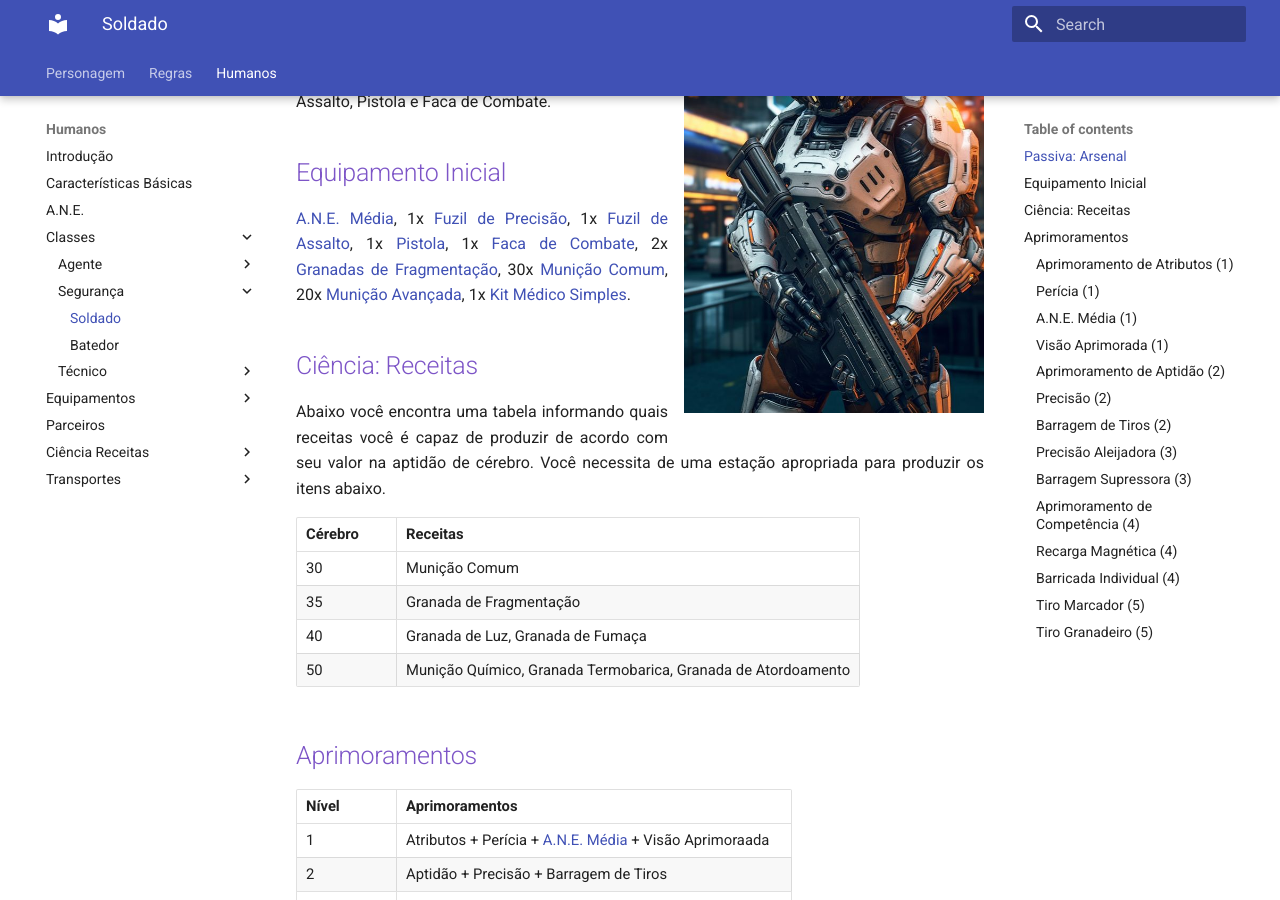
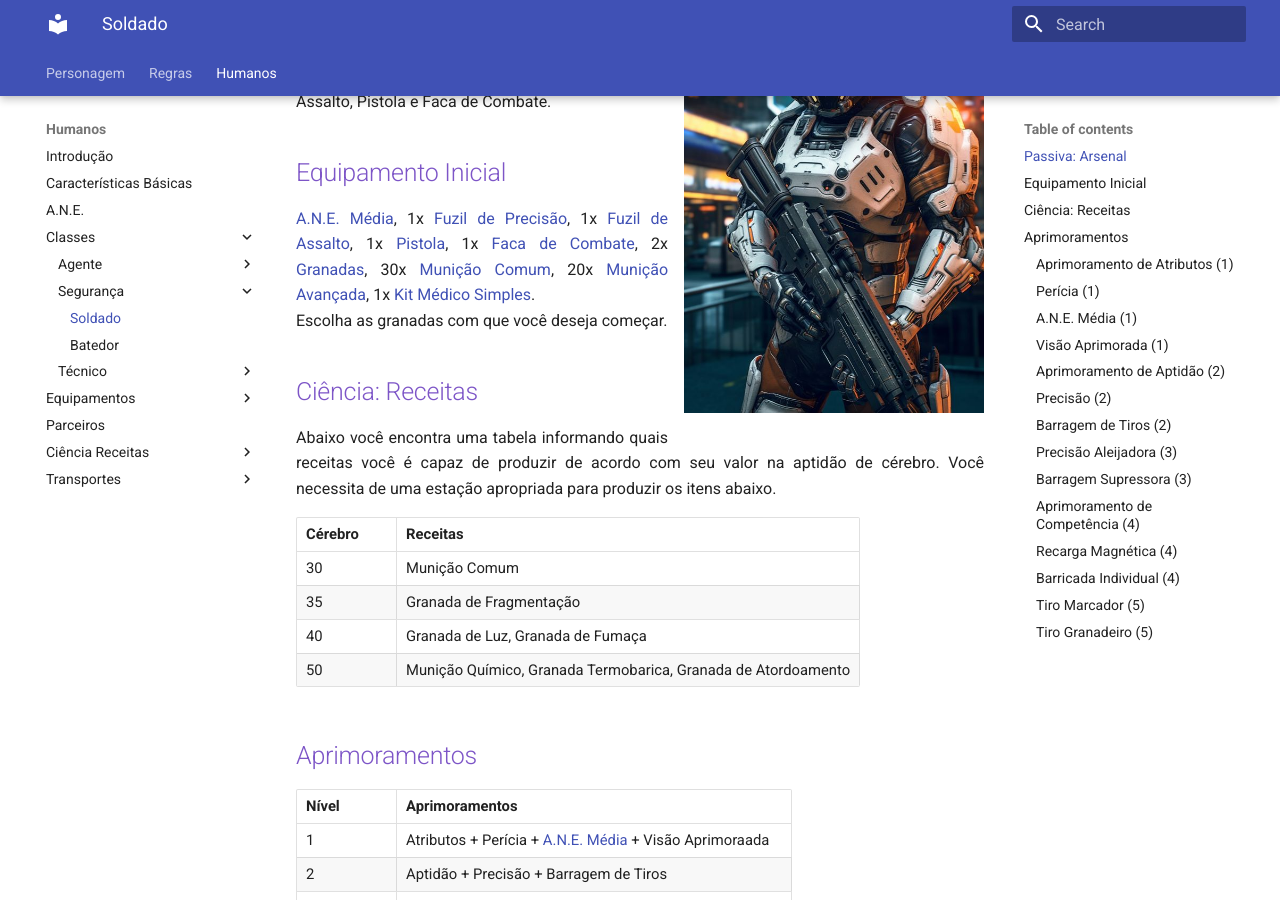
Before and after one commit to henriqueschorr/henriqueschorr.github.io, an MkDocs documentation site: the page built from docs/species/human/classes/security/soldier.md, in a window 1280 px wide and 900 px high, scrolled down 372 px. Built offline with MkDocs 1.6.1 and Material for MkDocs 9.7.7, drawn with Linux system fonts in a browser that asks for light colours; emoji names are drawn with the system emoji font.

Commit message:
made soldier/scout grenade and trap choosable

```diff
--- a/docs/species/human/classes/security/soldier.md
+++ b/docs/species/human/classes/security/soldier.md
@@ -8,7 +8,8 @@ Soldados não gastam ações ao trocar entre seus armamentos principais: Fuzil d
 
 ## Equipamento Inicial
 
-[A.N.E. Média](../../../human/ane.md), 1x [Fuzil de Precisão](../../equipment/weapons.md#armas-de-fogo), 1x [Fuzil de Assalto](../../equipment/weapons.md#armas-de-fogo), 1x [Pistola](../../equipment/weapons.md#armas-de-fogo), 1x [Faca de Combate](../../equipment/weapons.md#armas-brancas), 2x [Granadas de Fragmentação](../../equipment/weapons.md#explosivos), 30x [Munição Comum](../../../../rules/weapon_armor/ammo.md), 20x [Munição Avançada](../../../../rules/weapon_armor/ammo.md), 1x [Kit Médico Simples](../../scienceRecipes/biology.md#suporte).
+[A.N.E. Média](../../../human/ane.md), 1x [Fuzil de Precisão](../../equipment/weapons.md#armas-de-fogo), 1x [Fuzil de Assalto](../../equipment/weapons.md#armas-de-fogo), 1x [Pistola](../../equipment/weapons.md#armas-de-fogo), 1x [Faca de Combate](../../equipment/weapons.md#armas-brancas), 2x [Granadas](../../equipment/weapons.md#explosivos), 30x [Munição Comum](../../../../rules/weapon_armor/ammo.md), 20x [Munição Avançada](../../../../rules/weapon_armor/ammo.md), 1x [Kit Médico Simples](../../scienceRecipes/biology.md#suporte).
+Escolha as granadas com que você deseja começar.
 
 ## Ciência: Receitas
 
```
Also changed, not shown: docs/species/human/classes/security/scout.md (+1 -0 lines).
